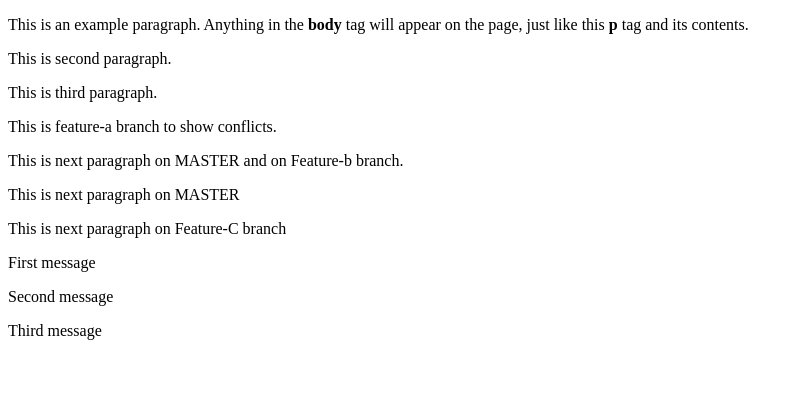
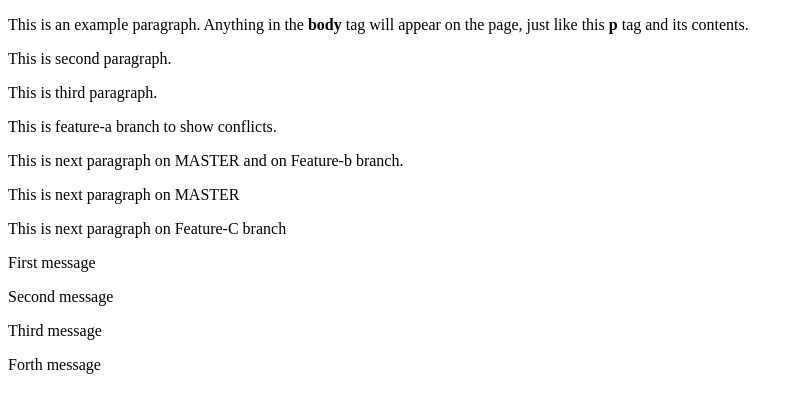
Before and after one commit to gucio24/testing-repository, a plain HTML site: page index.html in a window 1280 px wide. Shown: the whole page, without its empty margins (0-800 px from the left). Drawn offline with Linux system fonts and the light colour scheme.

Commit message:
34 Forth message chnage of commit message

```diff
--- a/index.html
+++ b/index.html
@@ -14,5 +14,6 @@
     <p>First message</p>
     <p>Second message</p>
     <p>Third message</p>
+    <p>Forth message</p>
   </body>
 </html>
```
